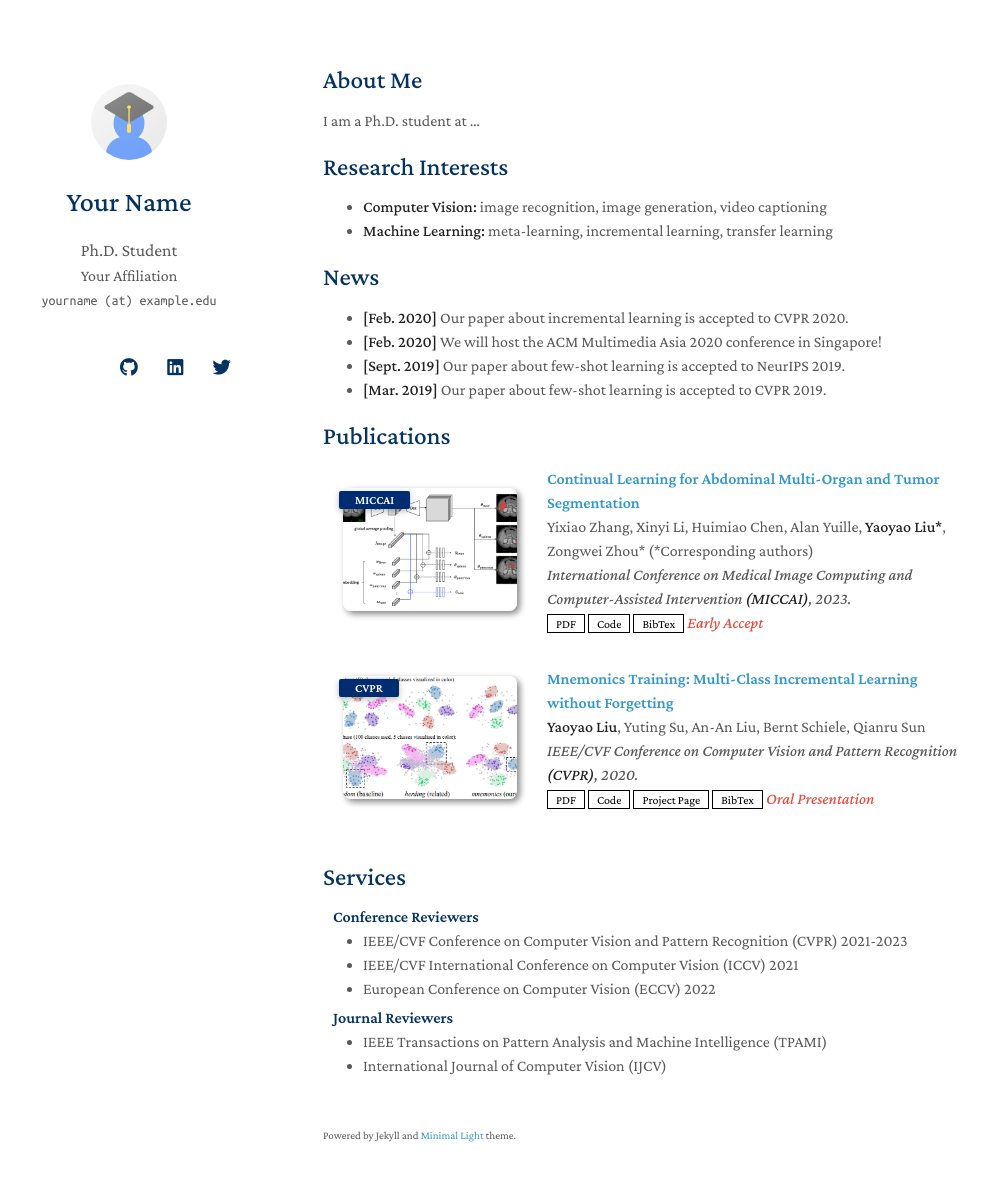
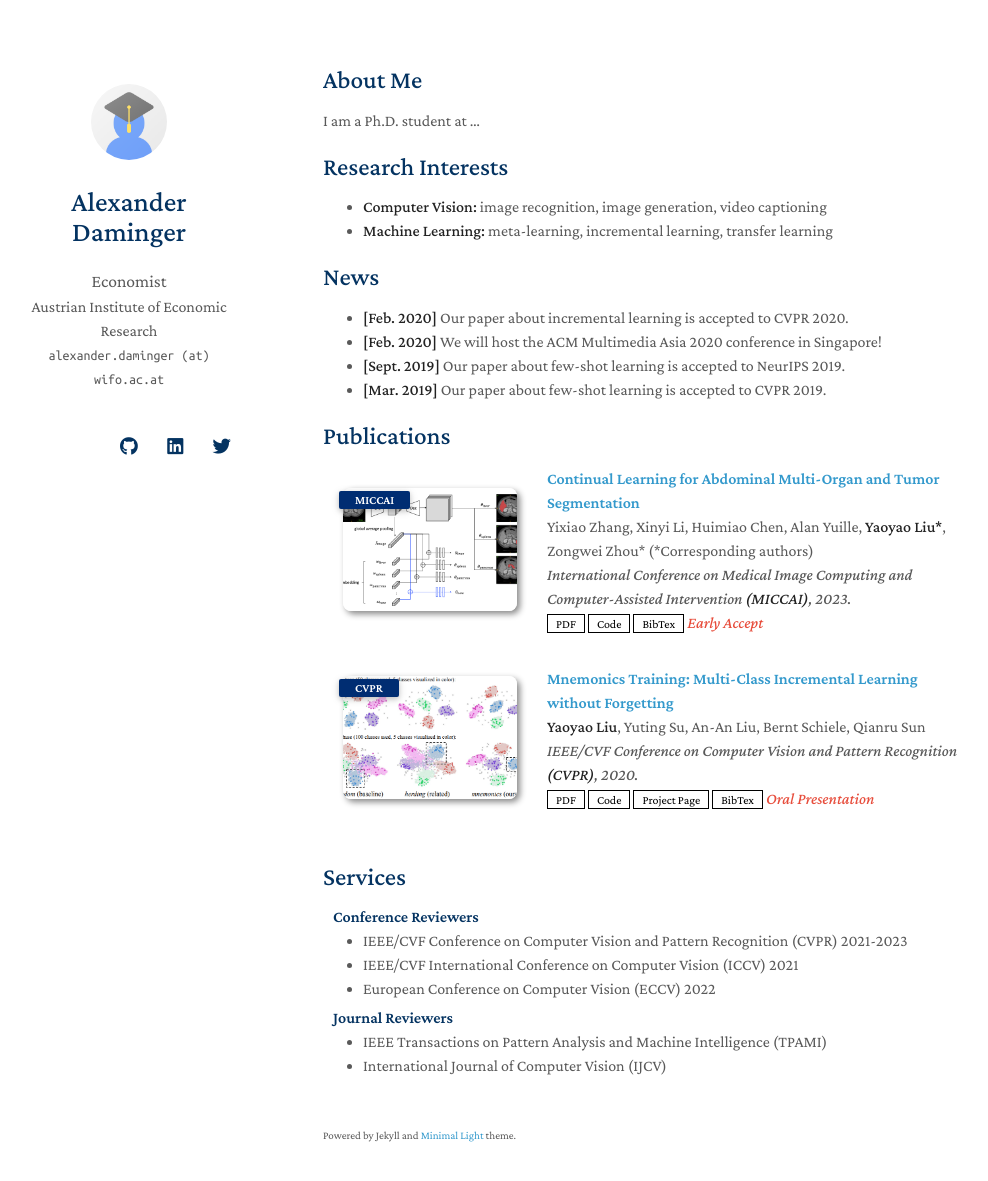
Before and after one commit to alexdaminger/alexdaminger.github.io, a Jekyll site: the page built from index.md, in a window 1280 px wide and 1216 px high. Shown: the top 1181 px of the window, without its empty margins (147-1135 px from the left). Built offline with Jekyll 4.4.1, drawn with Linux system fonts in a browser that asks for light colours; nearby versions of some CDN libraries; a style sheet for code colours, icons or effects is not loaded; our own code applies the rules of GitHub Pages for plain Markdown files.

Commit message:
Update _config.yml

```diff
--- a/_config.yml
+++ b/_config.yml
@@ -1,8 +1,8 @@
 # Basic Information
-title: Your Name
-position: Ph.D. Student
-affiliation: Your Affiliation
-email: yourname (at) example.edu
+title: Alexander Daminger
+position: Economist
+affiliation: Austrian Institute of Economic Research
+email: alexander.daminger (at) wifo.ac.at
 
 # Search Engine Optimization (SEO)
 # The following information is used to improve the website traffic from search engines, e.g., Google.
@@ -14,9 +14,9 @@ canonical: https://minimal-light-theme.yliu.me/
 # If you don't need one of them, you may delete the corresponding line.
 google_scholar: https://scholar.google.com/
 cv_link: assets/files/curriculum_vitae.pdf
-github_link: https://github.com/
-linkedin: https://www.linkedin.com/
-twitter: https://twitter.com/
+github_link: https://github.com/alexdaminger
+linkedin: https://www.linkedin.com/alexanderdaminger
+twitter: https://twitter.com/alexdaminger
 
 # Images (e.g., your profile picture and your website's favicon)
 # "favicon" and "favicon_dark" are used for the light and dark modes, respectively.
@@ -38,7 +38,7 @@ font: "Serif" # or "Sans Serif"
 
 # Google Analytics ID
 # Please remove this if you don't use Google Analytics
-google_analytics: UA-111540567-4
+google_analytics:
 
 # Use this project as a remote theme for GitHub Pages
 # See the guide here: https://docs.github.com/en/pages/setting-up-a-github-pages-site-with-jekyll/adding-a-theme-to-your-github-pages-site-using-jekyll
```
